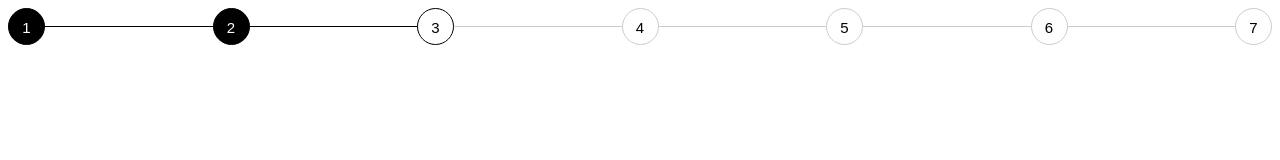
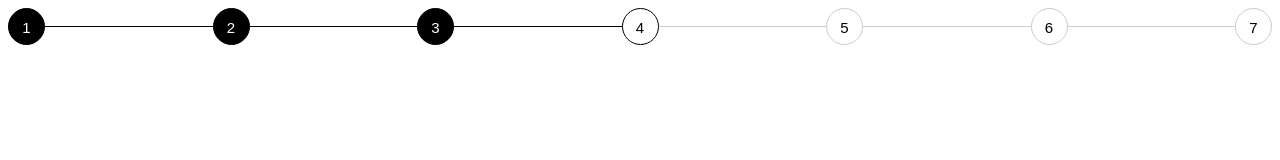
Before and after one commit to rmsuthar/progress-bar, a website built with Parcel: page index.html in a window 1280 px wide. Built offline with nearby package versions, Linux system fonts and the light colour scheme.

Commit message:
fixed with activated length

```diff
--- a/index.html
+++ b/index.html
@@ -4,18 +4,20 @@
     <title>Progress bar</title>
     <meta charset="UTF-8" />
     <link rel="stylesheet" href="./src/styles.css" />
+    <script type="javascript" src="./src/scripts.js"></script>
   </head>
 
   <body>
     <div id="app">
-      <ul>
+      <ul class="progress">
         <li>1</li>
         <li>2</li>
-        <li class="active">3</li>
-        <li>4</li>
+        <li>3</li>
+        <li class="active">4</li>
         <li>5</li>
         <li>6</li>
-        <li>7</li>
+        <li class="end">7</li>
+        <li>8</li>
       </ul>
     </div>
   </body>
--- /dev/null
+++ b/src/scripts.js
@@ -0,0 +1,14 @@
+function findActiveEl(el) {
+  var El = document.querySelector(el);
+
+  const actEl =
+    El.querySelector(".active") &&
+    El.querySelector(".active").getBoundingClientRect();
+  if (actEl)
+    El.style.background =
+      "linear-gradient(#000, #000) left/" +
+      actEl.x +
+      "px 1px no-repeat, linear-gradient(#ccc, #ccc) left/100% 1px no-repeat";
+}
+
+findActiveEl(".progress");
--- a/src/styles.css
+++ b/src/styles.css
@@ -6,8 +6,7 @@ ul {
   justify-content: space-between;
   margin: 0;
   padding: 0;
-  background: linear-gradient(#000, #000) left/35% 1px no-repeat,
-    linear-gradient(#ccc, #ccc) left/100% 1px no-repeat;
+  background: linear-gradient(#ccc, #ccc) left/100% 1px no-repeat;
 }
 
 li {
@@ -27,6 +26,11 @@ li {
   color: white;
 }
 
+li.completed {
+  background-color: black !important;
+  color: white !important;
+}
+
 li.active {
   background-color: white;
   color: black;
```
